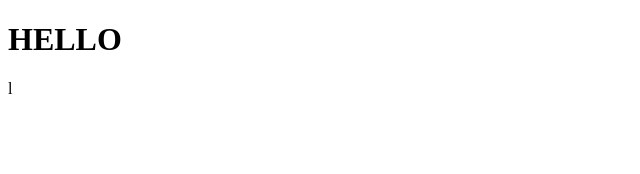
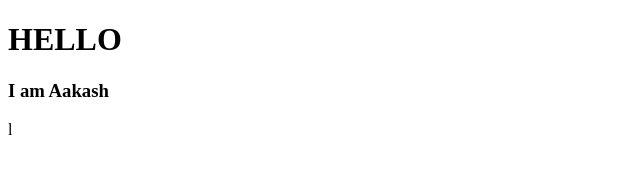
Before and after one commit to thisaakash/thisaakash.github.io, a plain HTML site: page index.html in a window 1280 px wide. Shown: the whole page, without its empty margins (0-640 px from the left). Drawn offline with Linux system fonts and the light colour scheme.

Commit message:
First Commit

```diff
--- a/index.html
+++ b/index.html
@@ -8,5 +8,6 @@
 </head>
 <body>
     <h1>HELLO</h1>
+    <h3>I am Aakash</h3>
 </body>
 </html>l
```
